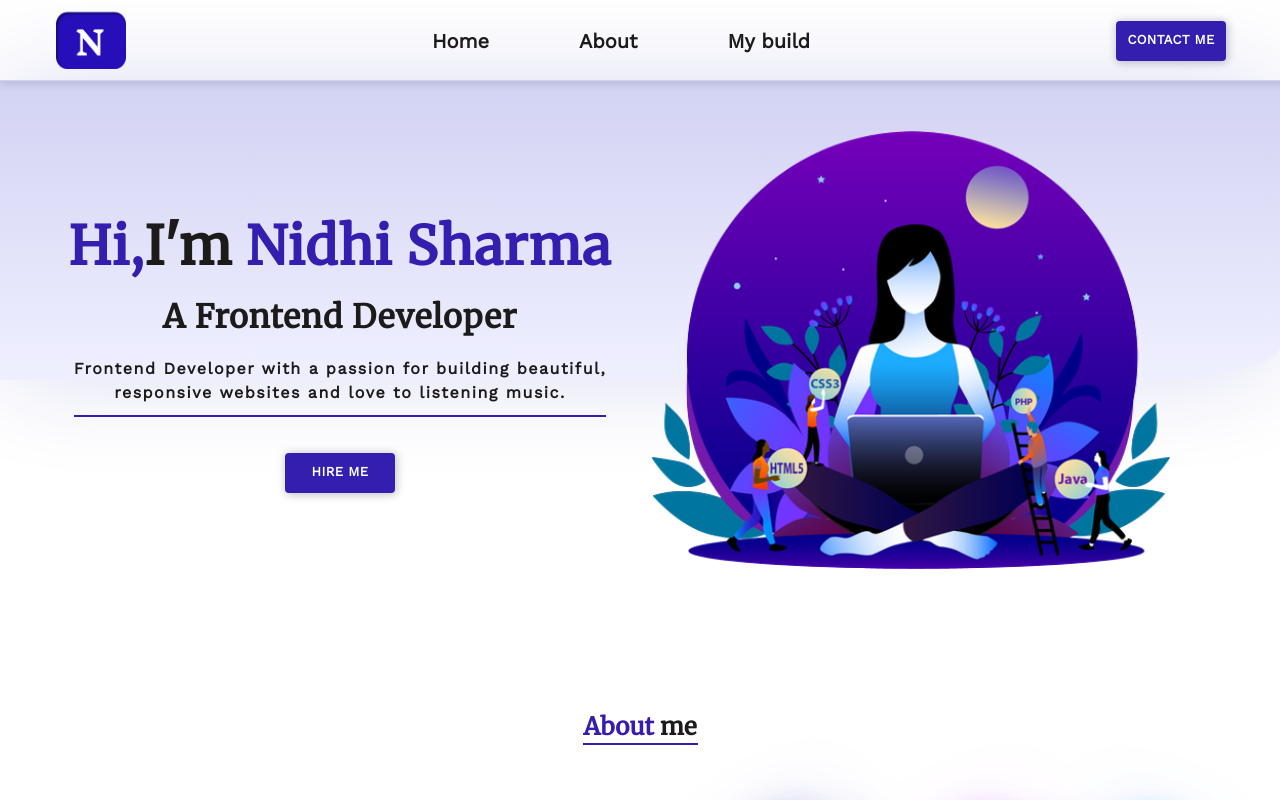
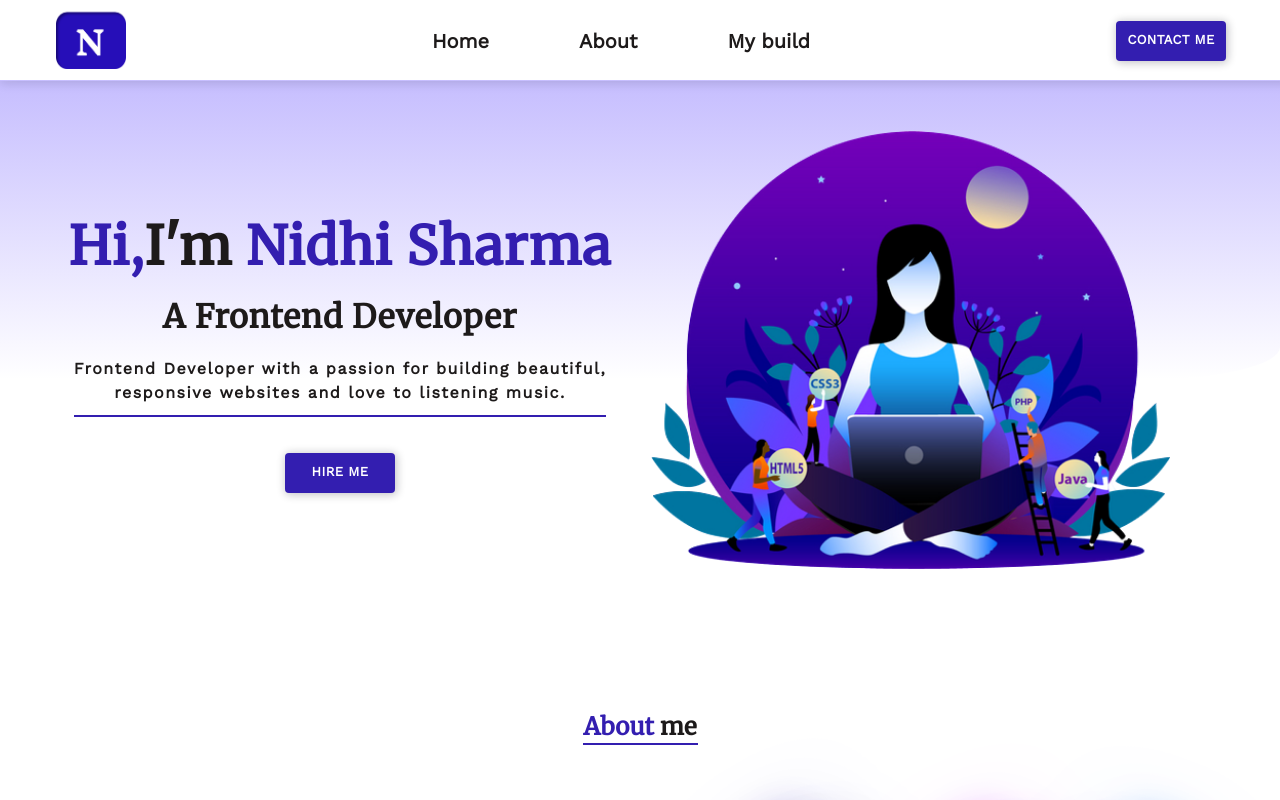
Before and after one commit to NidhiSharma63/portfolio, a React (Create React App) app: page / in a window 1280 px wide. Shown: the top 800 px of the page. Built offline with nearby package versions, Linux system fonts and the light colour scheme.

Commit message:
herobanner bg color changed

```diff
--- a/src/scss/main.css
+++ b/src/scss/main.css
@@ -164,10 +164,9 @@ body {
   border-bottom-right-radius: 11%;
   left: 0;
   margin-top: 80px;
-  box-shadow: 1px 0px 100px rgba(8, 8, 173, 0.137);
   z-index: -1;
-  background: rgb(45, 53, 253);
-  background: linear-gradient(0deg, rgba(45, 53, 253, 0.0816701681) 5%, rgba(34, 34, 195, 0.2049194678) 100%);
+  background: rgb(72, 45, 253);
+  background: linear-gradient(0deg, rgba(72, 45, 253, 0.0004376751) 0%, rgba(72, 45, 253, 0.3057598039) 98%);
 }
 
 .underLine-pTag::after {
--- a/src/scss/main.scss
+++ b/src/scss/main.scss
@@ -137,10 +137,9 @@ body {
   border-bottom-right-radius: 11%;
   left: 0;
   margin-top: 80px;
-  box-shadow: 1px 0px 100px rgba(8, 8, 173, 0.137);
   z-index: -1;
-  background: rgb(45, 53, 253);
-  background: linear-gradient(0deg, rgba(45, 53, 253, 0.08167016806722693) 5%, rgba(34, 34, 195, 0.2049194677871149) 100%);
+  background: rgb(72,45,253);
+  background: linear-gradient(0deg, rgba(72,45,253,0.00043767507002800965) 0%, rgba(72,45,253,0.30575980392156865) 98%);
 }
 
 .underLine-pTag::after {
```
Also changed, not shown: 1 other file (tests, documents, lock files or other folders).
